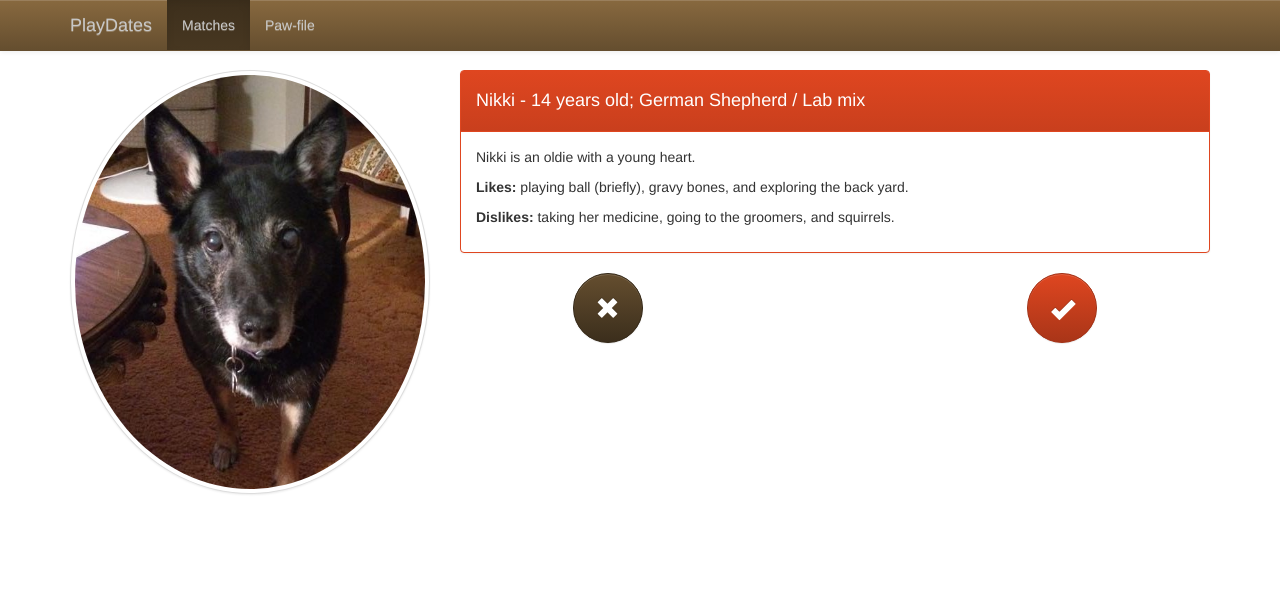
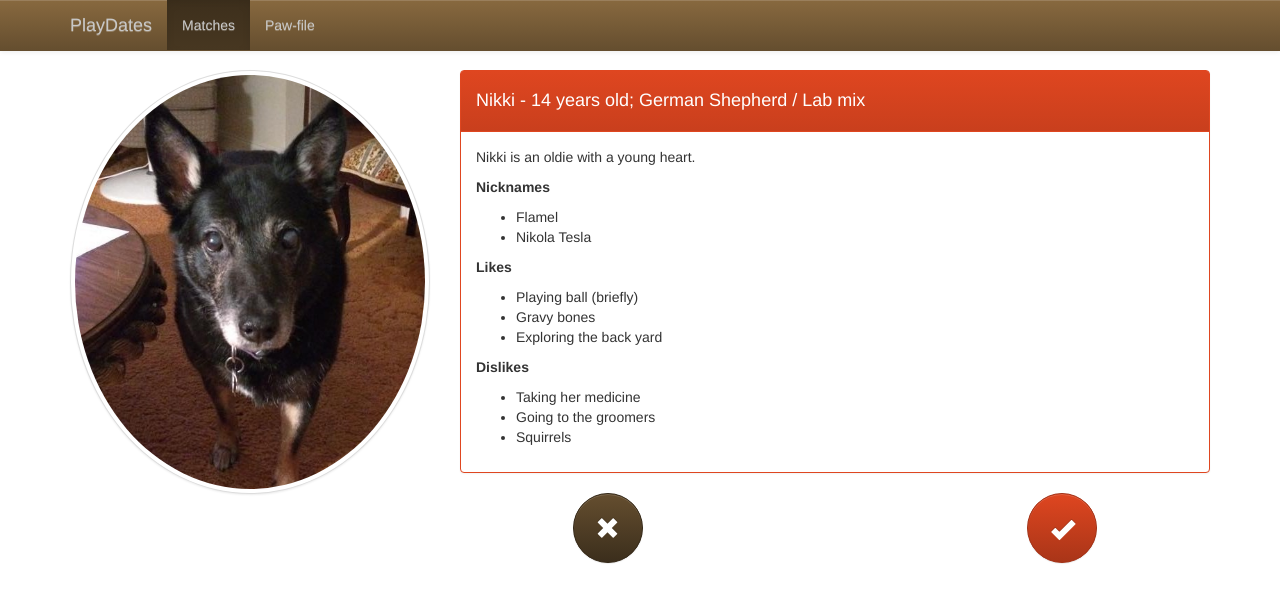
Before and after one commit to corbanmailloux/PlayDates, a Jekyll site: the page built from _dogs/nikki.html, in a window 1280 px wide. Shown: the top 603 px of the page. Built offline with Jekyll 4.4.1, drawn with Linux system fonts in a browser that asks for light colours; nearby versions of some CDN libraries.

Commit message:
Split likes/dislikes to <li>s; add dogs.

```diff
--- a/_dogs/freckles.html
+++ b/_dogs/freckles.html
@@ -17,5 +17,5 @@ animal:
     - "Nothing!"
 
 match: false
-next_dog: ""
+next_dog: "amy"
 ---
--- a/_dogs/nikki.html
+++ b/_dogs/nikki.html
@@ -5,9 +5,18 @@ animal:
   age: "14 years old"
   breed: "German Shepherd / Lab mix"
   tagline: "Nikki is an oldie with a young heart."
-  likes: "playing ball (briefly), gravy bones, and exploring the back yard."
-  dislikes: "taking her medicine, going to the groomers, and squirrels."
+  nicknames:
+    - "Flamel"
+    - "Nikola Tesla"
+  likes:
+    - "Playing ball (briefly)"
+    - "Gravy bones"
+    - "Exploring the back yard"
+  dislikes:
+    - "Taking her medicine"
+    - "Going to the groomers"
+    - "Squirrels"
 
 match: true
-next_dog: "freckles"
+next_dog: "gatsby"
 ---
--- a/_layouts/matches.html
+++ b/_layouts/matches.html
@@ -16,10 +16,28 @@ layout: default
                     {{ page.animal.tagline }}
                 </p>
                 <p>
-                    <strong>Likes:</strong> {{ page.animal.likes }}
+                    <strong>Nicknames</strong>
+                    <ul>
+                      {% for nickname in page.animal.nicknames %}
+                        <li>{{ nickname }}</li>
+                      {% endfor %}
+                    </ul>
                 </p>
                 <p>
-                    <strong>Dislikes:</strong> {{ page.animal.dislikes }}
+                    <strong>Likes</strong>
+                    <ul>
+                      {% for like in page.animal.likes %}
+                        <li>{{ like }}</li>
+                      {% endfor %}
+                    </ul>
+                </p>
+                <p>
+                    <strong>Dislikes</strong>
+                    <ul>
+                      {% for dislike in page.animal.dislikes %}
+                        <li>{{ dislike }}</li>
+                      {% endfor %}
+                    </ul>
                 </p>
             </div>
         </div>
```
Also changed, not shown: _dogs/amy.html (added, +21 -0 lines), _dogs/bella.html (added, +23 -0 lines), _dogs/gatsby.html (added, +25 -0 lines), _dogs/petrie.html (added, +28 -0 lines), _dogs/rufus.html (+10 -2 lines), images/dogs/bella.jpg (added), images/dogs/gatsby.jpg (added), images/dogs/petrie.jpg (added), 2 other files.
